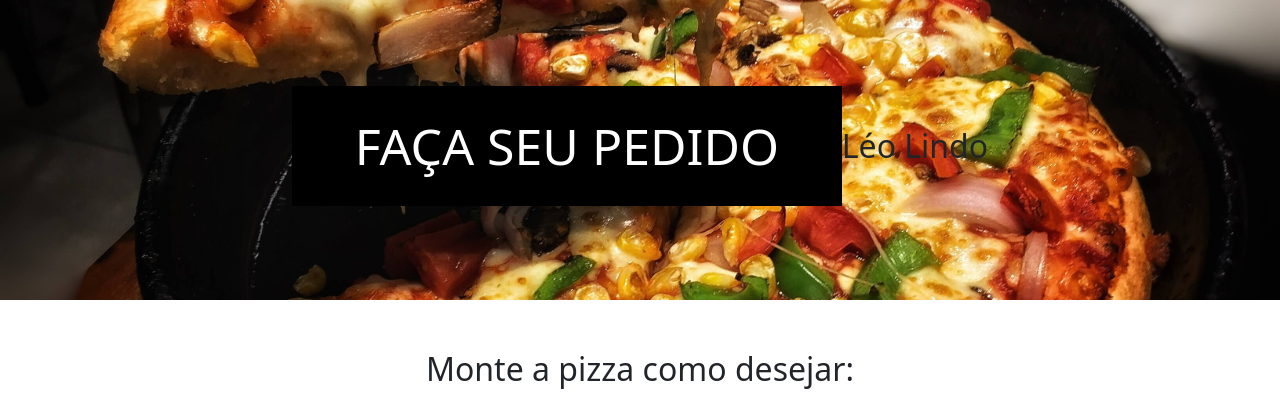
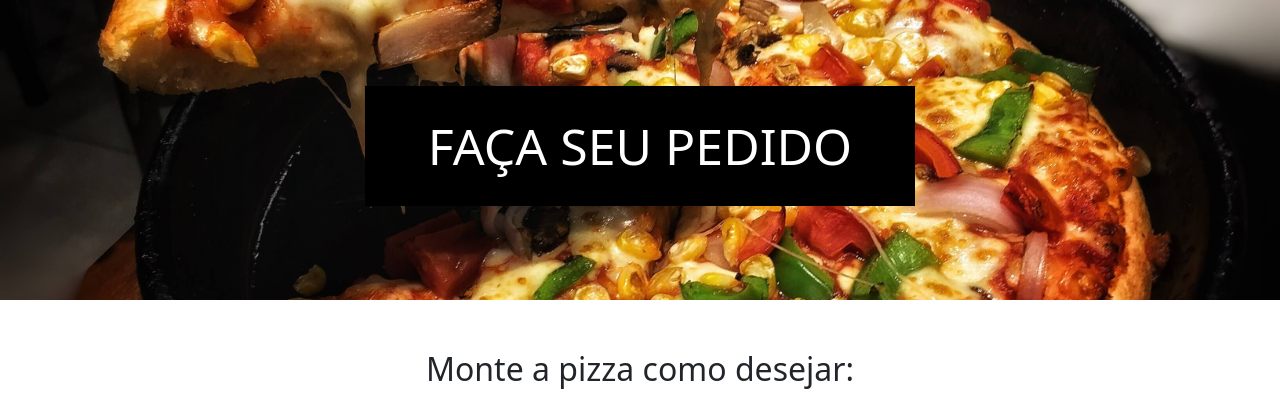
Before and after one commit to LeonardoMartins016/SitePizzaria, a PHP site: page / in a window 1280 px wide. Shown: the part 76-481 px from the top of the page. Run offline with PHP 8.4, Linux system fonts and the light colour scheme; data that the repository does not hold is empty.

Commit message:
commit senai

```diff
--- a/index.php
+++ b/index.php
@@ -6,7 +6,6 @@ include_once "process/pizza.php";
 
 <div id="main-banner">
     <h1>Faça seu Pedido</h1>
-    <h2>Léo Lindo</h2>
 </div>
 <div id="main-container">
     <div class="container">
```
